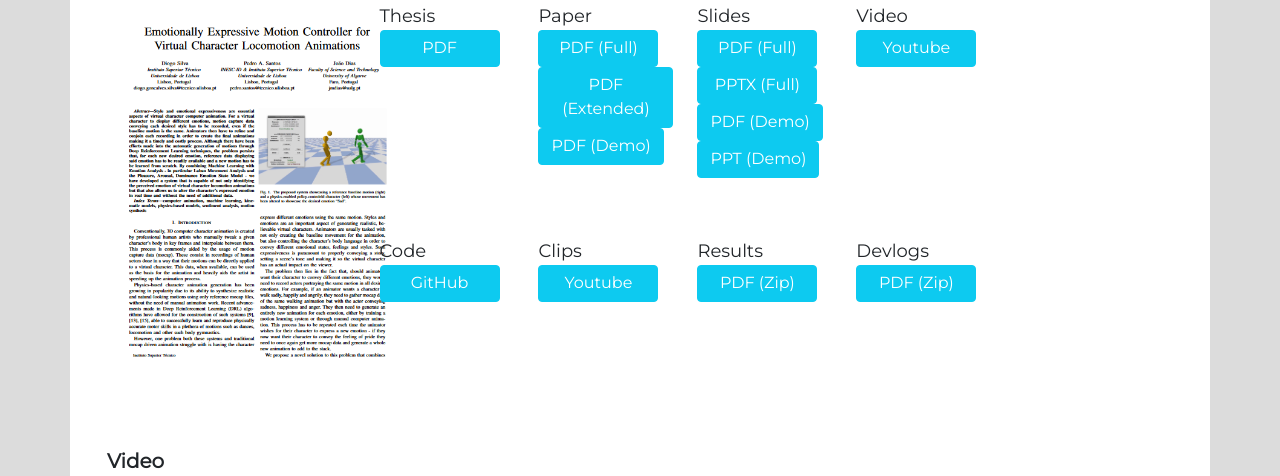
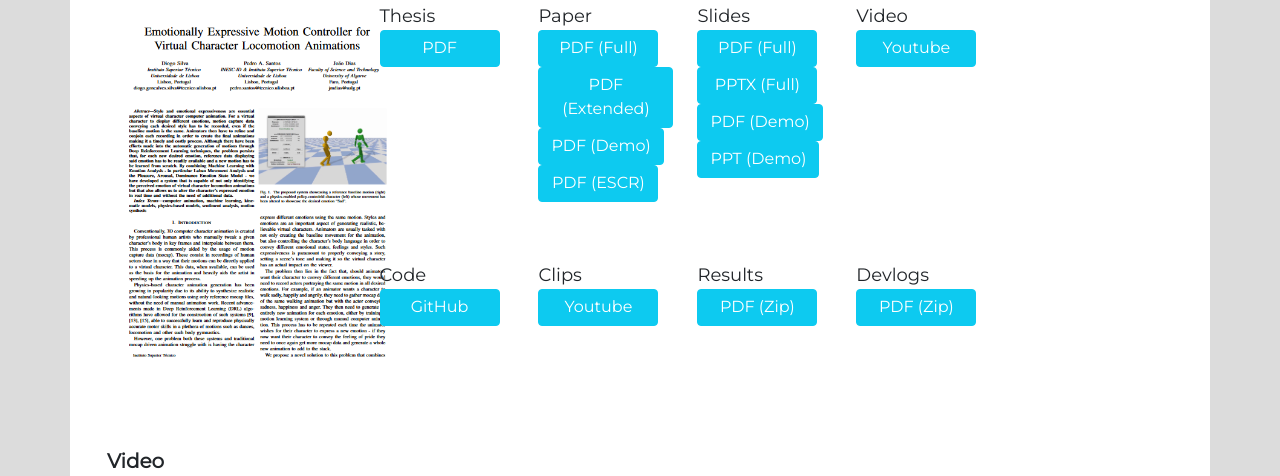
Before and after one commit to HerouFenix/emotion_identification_and_synthesis_website, a plain HTML site: page index.html in a window 1280 px wide. Shown: the part 862-1338 px from the top of the page. Drawn offline with nearby package versions, Linux system fonts and the light colour scheme.

Commit message:
final update

```diff
--- a/index.html
+++ b/index.html
@@ -92,6 +92,10 @@
                                     <a type="button" class="btn btn-info"
                                         style="min-width: 120px;color: white; padding-top: 5px;"
                                         href="./DEMO_Thesis_Conference_Submission.pdf">PDF (Demo)</a>
+                                        <br style="margin-bottom: 15px;">
+                                    <a type="button" class="btn btn-info"
+                                        style="min-width: 120px;color: white; padding-top: 5px;"
+                                        href="./ESCR_Emotional_Control_of_Virtual_Characters_during_Locomotions.pdf">PDF (ESCR)</a>
                                 </div>
                                 <div class="col-lg-3">
                                     <span style="font-size: large; padding-bottom: 5px;">Slides</span>
```
Also changed, not shown: 1 other file.
